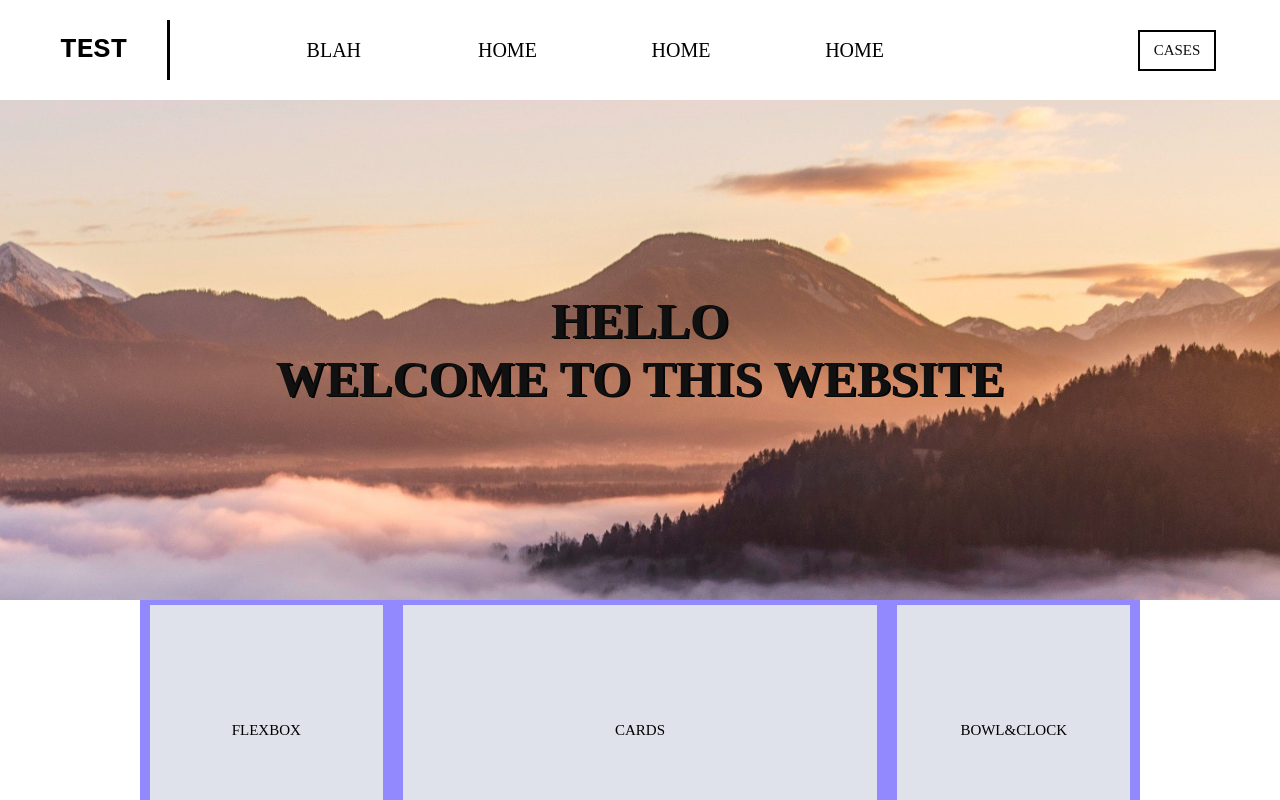
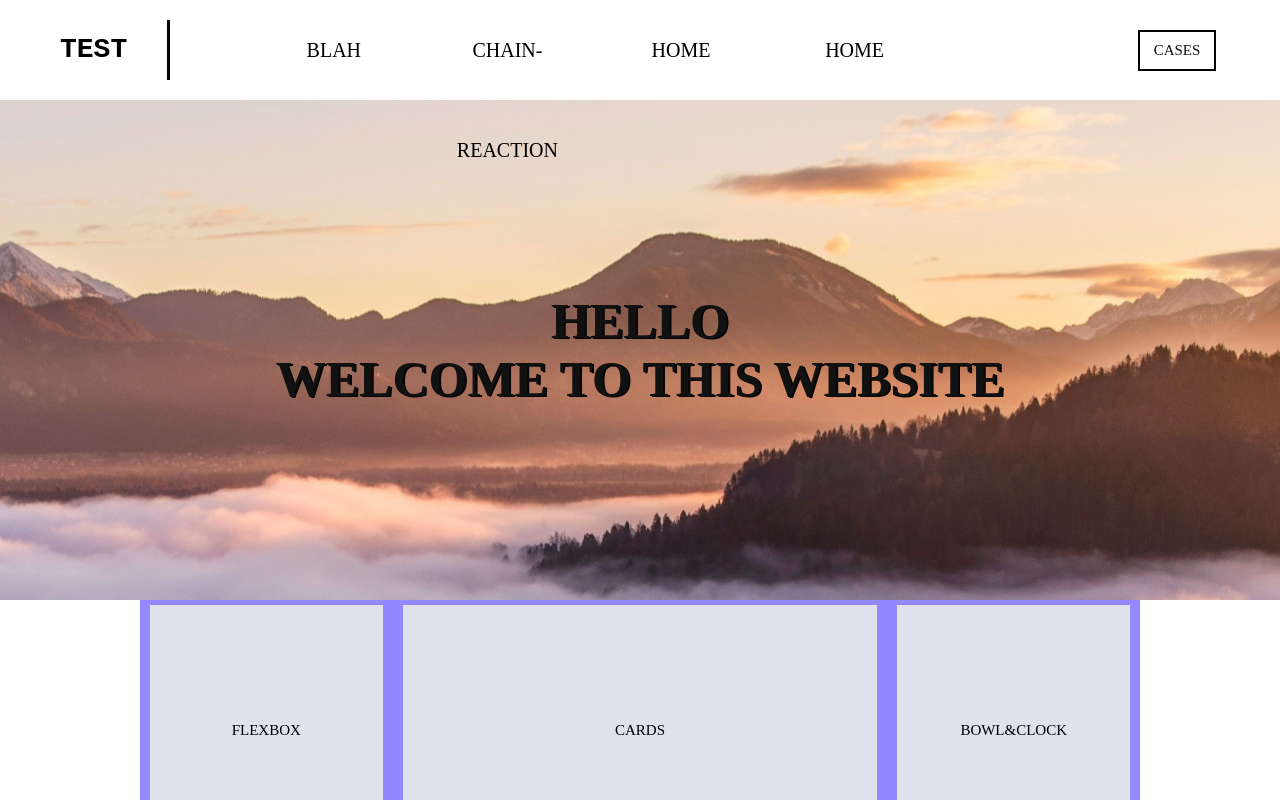
Before and after one commit to lightblub0/test, a plain HTML site: page index.html in a window 1280 px wide. Shown: the top 800 px of the page. Drawn offline with Linux system fonts and the light colour scheme.

Commit message:
Update index.html
chain-reaction added

```diff
--- a/index.html
+++ b/index.html
@@ -19,7 +19,7 @@
                 <a href="blah.html">blah</a>
             </li>
             <li>
-                <a href="">home</a>
+                <a href="chain-reaction.html">chain-reaction</a>
             </li>
             <li>
                 <a href="#">home</a>
```
